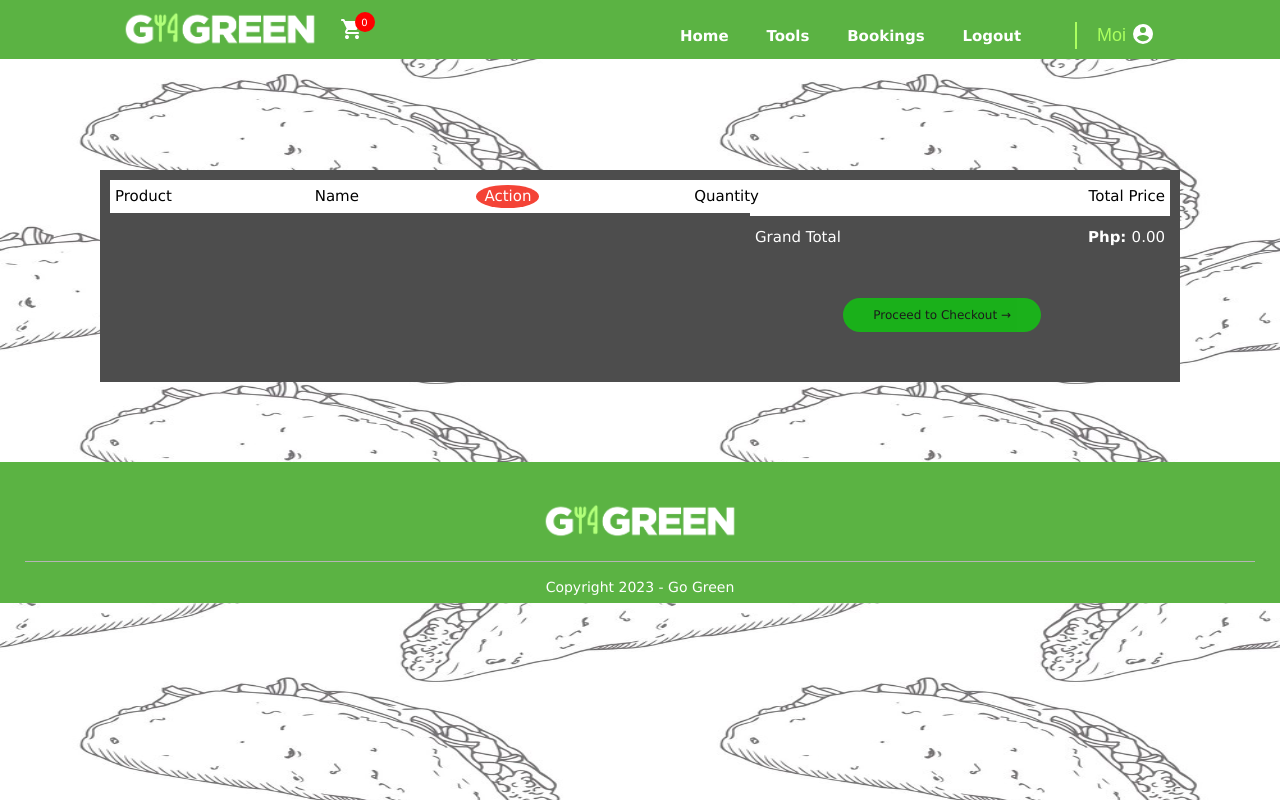
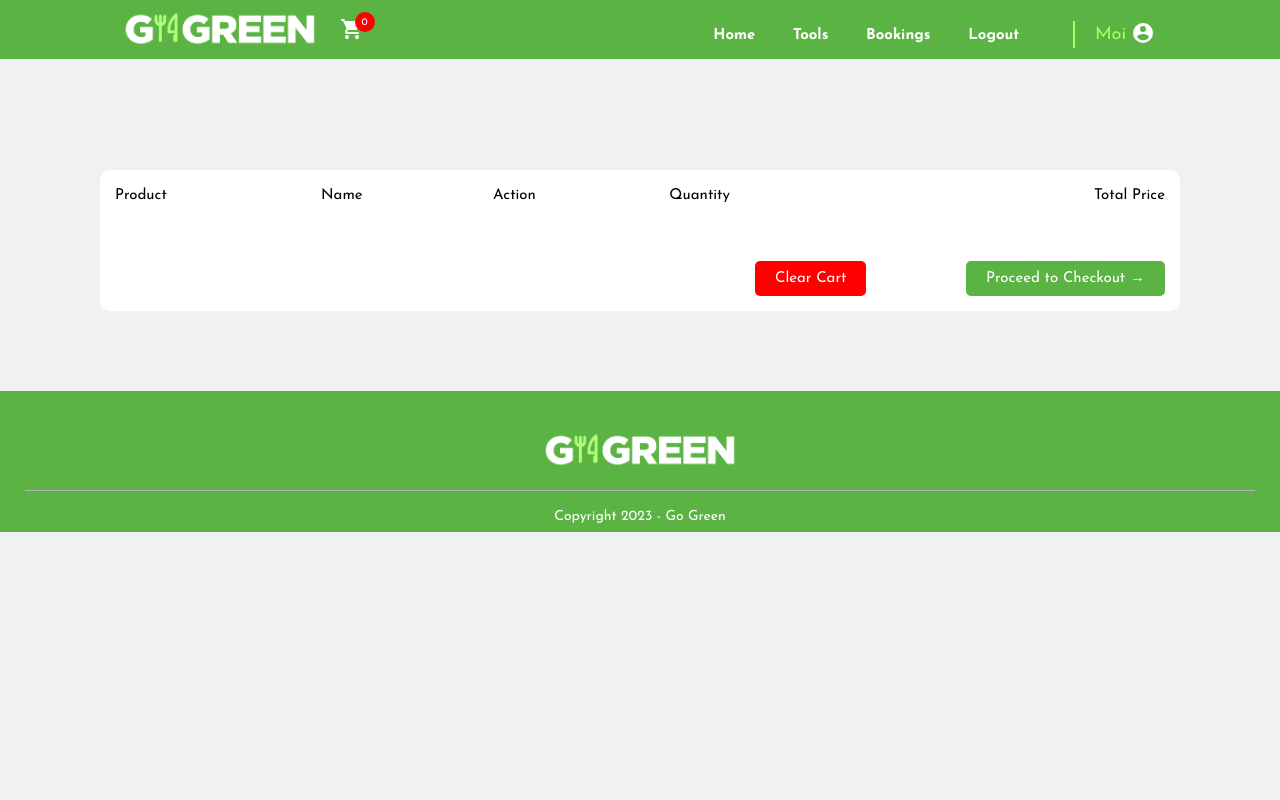
Before and after one commit to Spintacle123/gogreen, a PHP site: page /v3/cart.php in a window 1280 px wide. Run offline with PHP 8.4, Linux system fonts and the light colour scheme; a user stored in the database is signed in; tables that the repository leaves empty or names only in its code hold one stand-in row (values such as "Sample post"); lists and menus that the app fills with data are empty.

Commit message:
fixed all ui related problem

```diff
--- a/action.php
+++ b/action.php
@@ -181,6 +181,8 @@
 						<meta charset="UTF-8">
 						<meta name="viewport" content="width=device-width, initial-scale=1.0">
 						<title>Checkout</title>
+						<link href="https://fonts.googleapis.com/css2?family=Josefin+Sans:ital,wght@0,300;0,400;0,600;0,700;1,500;1,600;1,700&family=Lato:ital,wght@0,400;0,700;0,900;1,400;1,700;1,900&display=swap" rel="stylesheet">
+
 						<link rel="stylesheet" type="text/css" href="css/check15.css">
 						<link rel="stylesheet" href="https://cdnjs.cloudflare.com/ajax/libs/font-awesome/5.9.0/css/all.min.css" />
 						<link rel="stylesheet" href="https://stackpath.bootstrapcdn.com/font-awesome/4.7.0/css/font-awesome.min.css">
@@ -191,15 +193,16 @@
 							<div class="container" style="margin-top: 15px">
 								<div class="row justify-content-center">
 									<div class="col-checkout col-lg-6 px-4 pb-4">
-										<div class="text-center" style="border-radius: 2rem">
-											<div class="text-center" style="border-radius: 2rem">
-												<h2 class="" style="color: yellowgreen">Thank You! Your Order Placed Successfully!</h2>
-												<h4 style="color: #fff" class=" text-light rounded p-2">Items Purchased : ' . $products . '</h4>
-												<h4 style="color: #fff">Total Amount Paid : ' . number_format($grand_total, 2) . '</h4>
-												<h4 style="color: #fff">Mode Payment: ' . $pmode . '</h4>
-												<h4 style="color: #fff">Name : ' . $name . '</h4>
-												<h4 style="color: #fff">Phone : ' . $phone . '</h4>
-												<h4 style="color: #fff">Address : ' . $address . '</h4>
+										<div  class="text-center d-flex justify-content-center" style="border-radius: 2rem">
+											<div style="display:flex;flex-direction: column; align-items:center" class="text-center" style="border-radius: 2rem">
+												<p class="icon-check"></p>
+												<h2 class="" style="color:#000">Your Order Placed Successfully!</h2>
+												<h4 style="color: #c6c6c6" class=" text-light rounded p-2">Items Purchased : ' . $products . '</h4>
+												<h4 style="color: #c6c6c6">Total Amount Paid : ' . number_format($grand_total, 2) . '</h4>
+												<h4 style="color: #c6c6c6">Mode Payment: ' . $pmode . '</h4>
+												<h4 style="color: #c6c6c6">Name : ' . $name . '</h4>
+												<h4 style="color: #c6c6c6">Phone : ' . $phone . '</h4>
+												<h4 style="color: #c6c6c6">Address : ' . $address . '</h4>
 												<a href="home.php" class="btn">Back to Home</a>
 											</div>
 										</div>
--- a/ad_index.php
+++ b/ad_index.php
@@ -127,11 +127,11 @@
       <div class="row">
 
         <!-- Left side columns -->
-        <div class="col-lg-4">
+        <div class="col-lg-12">
           <div class="row">
 
             <!-- Sales Card -->
-            <div class="col-xxl-4 col-md-12">
+            <div class="col-xxl-4 col-md-12 col-lg-12">
               <div class="card info-card sales-card">
 
                 <div class="filter">
@@ -249,7 +249,7 @@
         </div>
         <!-- End Left side columns -->
 
-        <div class="col-lg-8">
+        <div class="col-lg-6">
           <div class="row">
 
             <!-- Recent Orders -->
--- a/cart.php
+++ b/cart.php
@@ -9,6 +9,7 @@
 	<meta charset="utf-8">
 	<meta name="viewport" content="width=device-width, initial-scale=1.0">
 	<title>Cart</title>
+	<link href="https://fonts.googleapis.com/css2?family=Josefin+Sans:ital,wght@0,300;0,400;0,600;0,700;1,500;1,600;1,700&family=Lato:ital,wght@0,400;0,700;0,900;1,400;1,700;1,900&display=swap" rel="stylesheet">
 	<link rel="stylesheet" type="text/css" href="css/cart11.css">
 	<link rel="stylesheet" href="https://stackpath.bootstrapcdn.com/font-awesome/4.7.0/css/font-awesome.min.css">
 	<link rel="stylesheet" href="https://www.w3schools.com/w3css/4/w3.css"> <!-- addtocart -->
@@ -26,7 +27,7 @@
 				<tr>
 					<th>Product</th>
 					<th>Name</th>
-					<th><a href="action.php?clear=all" class="w3-badge w3-red" onclick="return confirm('Are you sure want to clear your cart?');">Action</a></th>
+					<th>Action</th>
 					<th>Quantity</th>
 					<th>Total Price</th>
 				</tr>
@@ -83,7 +84,8 @@
 						<td>100.00</td>
 					</tr> -->
 					<tr>
-						<td><a href="checkout.php" class="btn <?= ($grand_total > 1) ? '' : 'disabled'; ?>">Proceed to Checkout &#8594;</a></td>
+						<td><a href="action.php?clear=all" class="btns-clear" onclick="return confirm('Are you sure want to clear your cart?');">Clear Cart</a></td>
+						<td><a href="checkout.php" class="btns-checkout <?= ($grand_total > 1) ? '' : 'disabled'; ?>">Proceed to Checkout &#8594;</a></td>
 					</tr>
 				<?php } ?>
 			</table>
@@ -157,3 +159,24 @@
 </script>
 </body>
 </html>
+
+<style>
+		* {
+		font-family: 'Josefin Sans', sans-serif !important;
+		color: #000;
+	}
+
+	.btns-checkout {
+		padding: 10px 20px;
+		background-color: #5bb343;
+		border-radius: 5px;
+		font-size: 15px;
+	}
+
+	.btns-clear {
+		padding: 10px 20px;
+		background-color: #ff0000;
+		border-radius: 5px;
+		font-size: 15px;
+	}
+</style>
--- a/css/cart11.css
+++ b/css/cart11.css
@@ -5,7 +5,8 @@
     font-family: 'Lucida Sans', 'Lucida Sans Regular', 'Lucida Grande', 'Lucida Sans Unicode', Geneva, Verdana, sans-serif;
 }
 body{
-	background-image: url('../images/menu7.jpg');
+	/* background-image: url('../images/menu7.jpg'); */
+	background-color: #f1f1f1;
     background-size: 100% 100%;
 }
 .navbar{
@@ -172,8 +173,9 @@
 
 .cart-page{
 	margin: 80px auto;
-	background-color: #4d4d4d;
+	background-color: #ffffff;
 	padding: 10px;
+	border-radius: 10px;
 	margin-top: 170px;
 }
 table{
--- a/dashboard.php
+++ b/dashboard.php
@@ -142,7 +142,7 @@
 		</div>
 	</div>
 
-	<div style="bottom: 0;position: absolute; width: 100%;">
+	<div>
 		<!------- footer ------->
 		<?php include("footer.php") ?>
 	</div>
--- a/home.php
+++ b/home.php
@@ -369,7 +369,7 @@
 	}
 
 	.ads-1 {
-		content: url('../img/ad.jpg');
+		content: url('./assets/img/ad.jpg');
 		width: 100%;
 		border-radius: 10px;
 	}
```
Also changed, not shown: checkout.php (+53 -11 lines), css/check15.css (+14 -7 lines), css/check17.css (+5 -3 lines), product-details.php (+8 -0 lines), assets/img/ad.jpg (added), bulk-email-sender/attachments/Creet.jpg (added), images/Single Bit Hunting Axe 14 in. Wood Handle.jpg (added).
